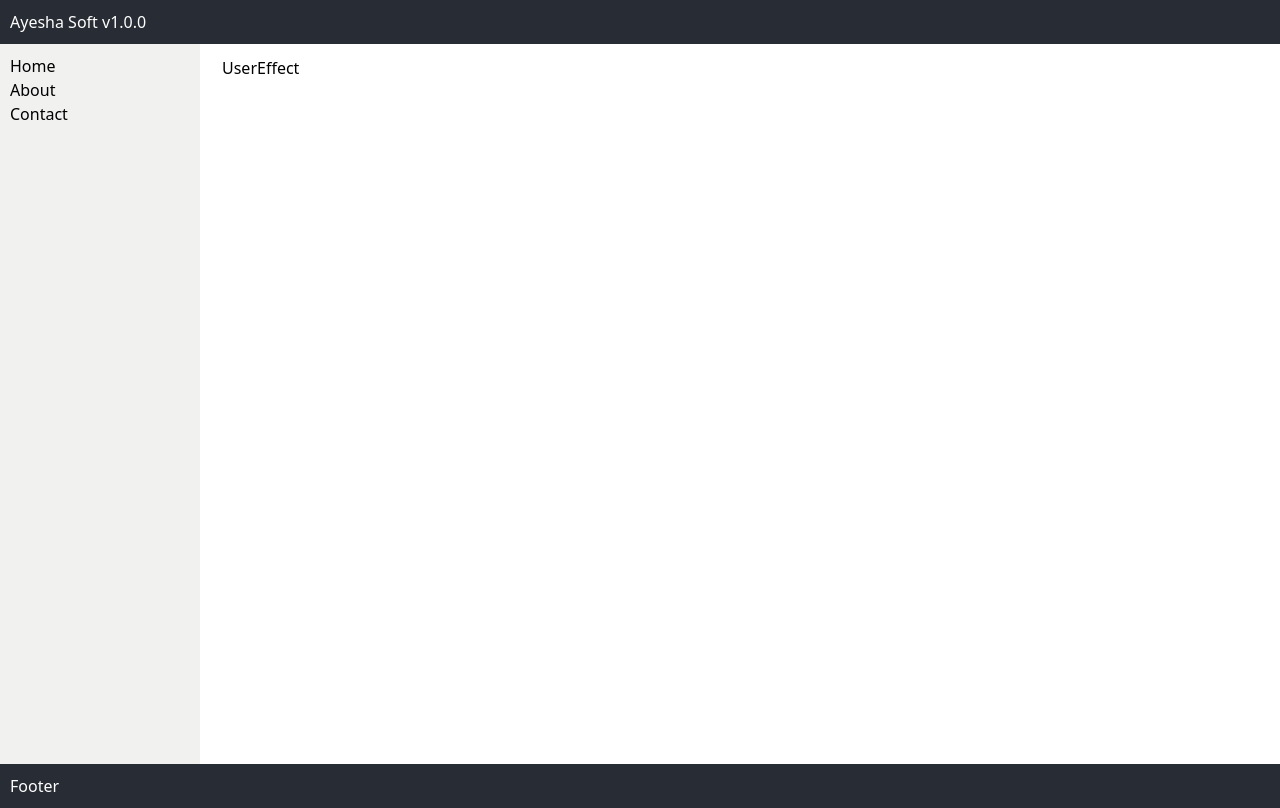
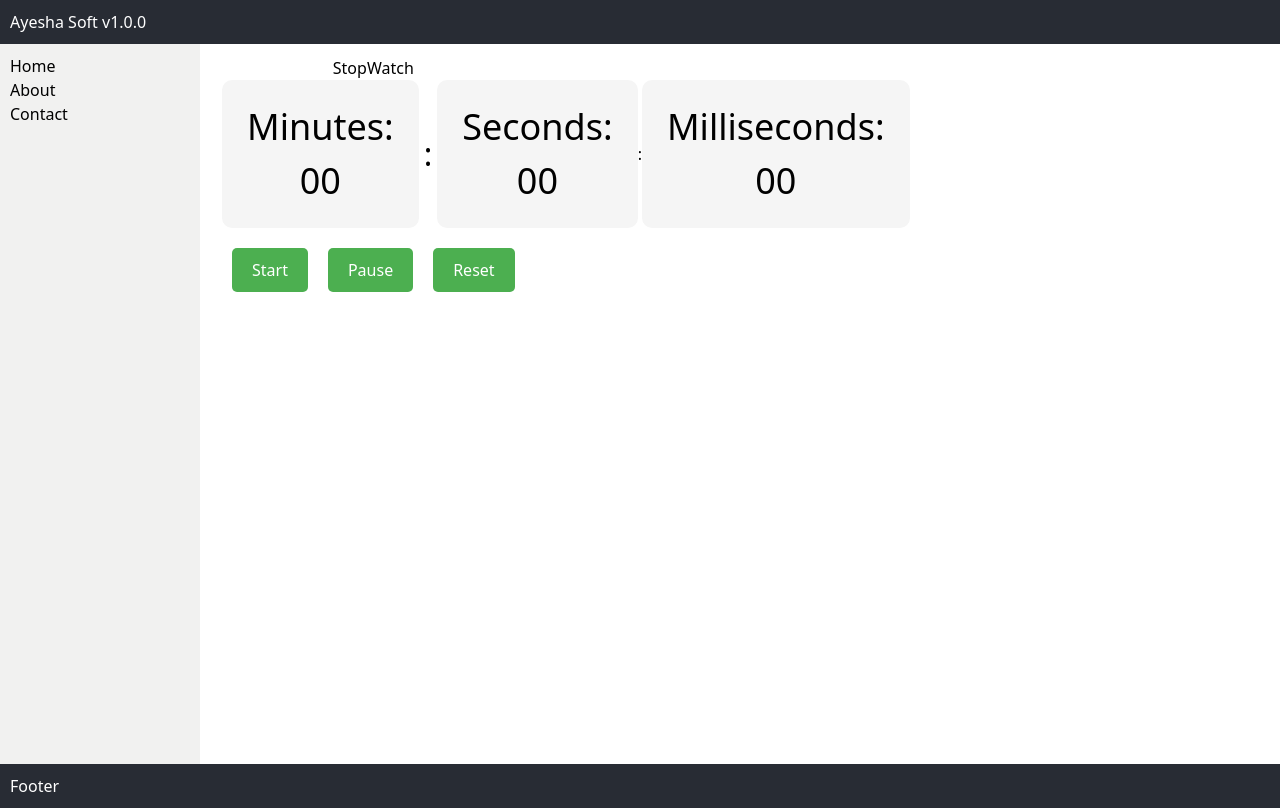
Before and after one commit to cseshahriar/react-nextJs-ostad-b4, a React (Vite) app in the folder module-6-api/project/: page / in a window 1280 px wide. Built offline with nearby package versions, Linux system fonts and the light colour scheme.

Commit message:
stop watch

```diff
--- /dev/null
+++ b/module-6-api/project/src/components/StopWatch.jsx
@@ -0,0 +1,74 @@
+import React, { useRef, useState } from 'react'
+
+const StopWatch = () => {
+    const [timer, setTimer] = useState(0);
+    const [isRunning, setIsRunning] = useState(false);
+    let timeInterval = useRef(null);
+
+    const handleStart = () => {
+        if(isRunning) return;
+        setIsRunning(true);
+        timeInterval.current = setInterval(() => {
+            setTimer(prevTimerValue => prevTimerValue + 1);
+        }, 10);
+    }
+    const handlePause = () => {
+        if(!isRunning) return;
+        setIsRunning(false);
+        clearInterval(timeInterval.current);
+    }
+    const handleReset = () => {
+        setIsRunning(false);
+        setTimer(0);
+        clearInterval(timeInterval.current);
+
+    }
+
+    const formatTime = (time) => {
+        const minutes = Math.floor(time / 60000).toString().padStart(2, '0');
+        const seconds = Math.floor((time % 1000) % 60).toString().padStart(2, '0');
+        const milliseconds = (time % 1000).toString().padStart(2, '0');
+        return { minutes, seconds, milliseconds };
+    }
+    const { minutes, seconds, milliseconds } = formatTime(timer);
+
+    return (
+        <div style={{textAlign: "center"}}>
+            <h1>StopWatch</h1>
+            <div style={{
+                display: "flex",
+                justifyContent: "space-around",
+                alignItems: "center",
+                width: "300px",
+                marginBottom: "20px"
+            }}>
+                <div style={{background: "#f5f5f5", padding:"20px", borderRadius: "10px"}}>
+                    <h1 style={{fontSize: "36px", margin: "0px 5px"}}>Minutes: {minutes}</h1>
+                </div>
+                <span style={{fontSize:'2rem', margin: '0 5px'}}>:</span>
+                <div style={{background: "#f5f5f5", padding:"20px", borderRadius: "10px"}}>
+                    <h1 style={{fontSize: "36px", margin: "0px 5px"}}>Seconds: {seconds}</h1>
+                </div>
+                <span>:</span>
+                <div style={{background: "#f5f5f5", padding:"20px", borderRadius: "10px"}}>
+                    <h1 style={{fontSize: "36px", margin: "0px 5px"}}>Milliseconds: {milliseconds}</h1>
+                </div>
+            </div>
+
+            <div>
+                <button onClick={handleStart} style={{fontSize:'1rem', margin: '0 10px', padding: "10px 20px", cursor:"pointer", border:'none', borderRadius: "5px", backgroundColor: '#4caf50', color:'white'}}>
+                    Start
+                </button>
+                <button onClick={handlePause} style={{fontSize:'1rem', margin: '0 10px', padding: "10px 20px", cursor:"pointer", border:'none', borderRadius: "5px", backgroundColor: '#4caf50', color:'white'}}>
+                    Pause
+                </button>
+                <button onClick={handleReset} style={{fontSize:'1rem', margin: '0 10px', padding: "10px 20px", cursor:"pointer", border:'none', borderRadius: "5px", backgroundColor: '#4caf50', color:'white'}}>
+                    Reset
+                </button>
+
+            </div>
+        </div>
+    )
+}
+
+export default StopWatch
--- a/module-6-api/project/src/components/UserEffect.jsx
+++ b/module-6-api/project/src/components/UserEffect.jsx
@@ -1,25 +1,9 @@
 import React, {useEffect} from 'react'
 
 const UserEffect = () => {
-  // wright way
-  const apiCall = async() => {
-    await fetch('https://jsonplaceholder.typicode.com/todos/1')
-      .then(response => response.json())
-      .then(json => console.log(json));
-  }
+  useEffect(() => {
 
-  useEffect(() => {
-    // data = apiCall();
-    // console.log('data', data);
-
-    // or
-    (async() => {
-      const response = await fetch('https://jsonplaceholder.typicode.com/todos/1');
-      const json = await response.json();
-      console.log(json);
-    })
   }, [])
-
 
   return (
     <div>UserEffect</div>
--- a/module-6-api/project/src/pages/Home.jsx
+++ b/module-6-api/project/src/pages/Home.jsx
@@ -1,16 +1,10 @@
 import React from 'react'
-import Counter from '../components/Counter'
-import TodoList from '../components/TodoList'
-import Apilist from '../components/Apilist'
-import ModuleSixClassOne from '../components/ModuleSixClassOne'
-import UserEffect from '../components/UserEffect'
+import StopWatch from '../components/StopWatch'
+
 const Home = () => {
   return (
     <div>
-      {/* <Counter /> */}
-      {/* <TodoList /> */}
-      {/* <Apilist /> */}
-      <UserEffect />
+      <StopWatch />
     </div>
   )
 }
```
